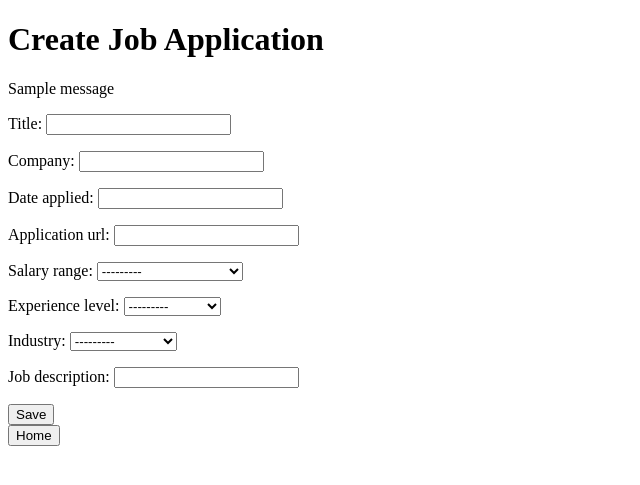
After one commit to zwa004/Job-Application-Project, a Django app: page /applications/new/ in a window 1280 px wide. The commit adds this page. Shown: the top 485 px of the page, without its empty margins (0-640 px from the left). Run offline with Django 4.2, Linux system fonts and the light colour scheme; tables that the repository leaves empty hold one stand-in row (values such as "Sample post"); one stand-in notice (Sample message) is shown.

Commit message:
- Added new file: job_app_tracker/forms.py - Added new file: job_app_tracker/migrations/0002_jobapp_industry_alter_jobapp_experience_level_and_more.py - Modified file: job_app_tracker/models.py - Added new file: job_app_tracker/static/job_app_tracker/styles.css - Modified file: job_app_tracker/templates/home.html - Added new file: job_app_tracker/templates/job_app_tracker/create_job_application.html - Added new file: job_app_tracker/templates/job_app_tracker/edit_job_application.html - Added new file: job_app_tracker/templates/job_app_tracker/job_application_list.html - Deleted file: job_app_tracker/templates/job_applications_list.html - Modified file: job_app_tracker/urls.py - Modified file: job_app_tracker/views.py - Modified file: settings_and_config/settings.py

```diff
--- /dev/null
+++ b/job_app_tracker/forms.py
@@ -0,0 +1,7 @@
+from django import forms
+from .models import JobApp
+
+class JobAppForm(forms.ModelForm):
+    class Meta:
+        model = JobApp
+        fields = ['title', 'company', 'date_applied', 'application_url', 'salary_range', 'experience_level', 'industry','job_description']
--- a/job_app_tracker/models.py
+++ b/job_app_tracker/models.py
@@ -6,9 +6,43 @@ class JobApp(models.Model):
     company = models.CharField(max_length=200)
     date_applied = models.DateField()
     application_url = models.CharField(max_length=200)
-    salary_range = models.CharField(max_length=200)
     experience_level = models.CharField(max_length=200)
     job_description = models.CharField(max_length=2000)
+    SALARY_CHOICES = [
+        ('<30000', 'Less than $30,000'),
+    ('30000-50000', '$30,000 - $50,000'),
+    ('50001-70000', '$50,001 - $70,000'),
+    ('70001-90000', '$70,001 - $90,000'),
+    ('90001-110000', '$90,001 - $110,000'),
+    ('110001-130000', '$110,001 - $130,000'),
+    ('130001-150000', '$130,001 - $150,000'),
+    ('>150000', 'More than $150,000'),
+    ]
+    salary_range = models.CharField(max_length=20, choices=SALARY_CHOICES)
+
+    EXPERIENCE_CHOICES = [
+        ('internship', 'Internship'),
+    ('entry', 'Entry Level'),
+    ('mid', 'Mid Level'),
+    ('senior', 'Senior Level'),
+    ('manager', 'Manager'),
+    ('director', 'Director'),
+    ('executive', 'Executive'),
+    ]
+    experience_level = models.CharField(max_length=10, choices=EXPERIENCE_CHOICES)
+
+    INDUSTRY_CHOICES = [
+        ('tech', 'Technology'),
+    ('finance', 'Finance'),
+    ('healthcare', 'Healthcare'),
+    ('education', 'Education'),
+    ('manufacturing', 'Manufacturing'),
+    ('retail', 'Retail'),
+    ('hospitality', 'Hospitality'),
+    ('government', 'Government'),
+    ('nonprofit', 'Non-Profit'),
+    ]
+    industry = models.CharField(max_length=20, choices=INDUSTRY_CHOICES)
 
     # Create string representation of data collected
     def __str__(self):
--- /dev/null
+++ b/job_app_tracker/static/job_app_tracker/styles.css
@@ -0,0 +1,8 @@
+.message {
+    animation: fadeout 3s forwards;
+}
+
+@keyframes fadeout {
+    from { opacity: 1; }
+    to { opacity: 0; }
+}
--- /dev/null
+++ b/job_app_tracker/templates/job_app_tracker/create_job_application.html
@@ -0,0 +1,23 @@
+{% load static %}
+<!DOCTYPE html>
+<html>
+<head>
+    <link rel="stylesheet" type="text/css" href="{% static 'job_app_tracker/styles.css' %}">
+</head>
+<body>
+    <h1>Create Job Application</h1>
+    {% for message in messages %}
+        <div>
+            {{ message }}
+        </div>
+    {% endfor %}
+    <form method="post">
+        {% csrf_token %}
+        {{ form.as_p }}
+        <button type="submit">Save</button>
+    </form>
+    <a href="{% url 'home' %}">
+        <button>Home</button>
+    </a>
+</body>
+</html>
--- a/job_app_tracker/templates/job_applications_list.html
+++ /dev/null
@@ -1,6 +0,0 @@
-<h2>Job Applications</h2>
-<ul>
-{% for application in applications %}
-    <li>{{ application.title }} at {{ application.company }}</li>
-{% endfor %}
-</ul>
--- a/job_app_tracker/urls.py
+++ b/job_app_tracker/urls.py
@@ -4,5 +4,8 @@ from . import views
 urlpatterns = [
     path('', views.home, name='home'),
     path('applications/', views.job_application_list, name='job_application_list'),
+    path('applications/new/', views.create_job_application, name='create_job_application'),
+    path('applications/<int:pk>/edit/', views.edit_job_application, name='edit_job_application'),
+    path('applications/<int:pk>/delete/', views.delete_job_application, name='delete_job_application'),
     # do not include 'job_app_tracker.urls' or 'settings_and_config.urls' here, as it would cause a circular include
 ]
--- a/job_app_tracker/views.py
+++ b/job_app_tracker/views.py
@@ -1,5 +1,7 @@
-from django.shortcuts import render
+from django.contrib import messages
+from django.shortcuts import render, redirect
 from .models import JobApp
+from .forms import JobAppForm
 
 def job_application_list(request):
     applications = JobApp.objects.all()
@@ -7,3 +9,33 @@ def job_application_list(request):
 
 def home(request):
     return render(request, 'home.html')
+
+def delete_job_application(request, pk):
+    application = JobApp.objects.get(id=pk)
+    application.delete()
+    return redirect('job_application_list')
+
+def create_job_application(request):
+    if request.method == 'POST':
+        form = JobAppForm(request.POST)
+        if form.is_valid():
+            form.save()
+            messages.success(request, 'Application successfully submitted.')
+            return redirect('job_application_list')
+        else:
+            messages.error(request, 'Application submission failed.')
+    else:
+        form = JobAppForm()
+
+    return render(request, 'job_app_tracker/create_job_application.html', {'form': form})
+
+def edit_job_application(request, pk):
+    application = JobApp.objects.get(pk=pk)
+    if request.method == "POST":
+        form = JobAppForm(request.POST, instance=application)
+        if form.is_valid():
+            form.save()
+            return redirect('job_application_list')
+    else:
+        form = JobAppForm(instance=application)
+    return render(request, 'job_app_tracker/edit_job_application.html', {'form': form})
--- a/settings_and_config/settings.py
+++ b/settings_and_config/settings.py
@@ -56,7 +56,7 @@ ROOT_URLCONF = 'settings_and_config.urls'
 TEMPLATES = [
     {
         "BACKEND": "django.template.backends.django.DjangoTemplates",
-        "DIRS": [],
+        "DIRS": [os.path.join(BASE_DIR, 'templates')],
         "APP_DIRS": True,
         "OPTIONS": {
             "context_processors": [
```
Also changed, not shown: job_app_tracker/templates/home.html (+7 -3 lines), job_app_tracker/templates/job_app_tracker/edit_job_application.html (added, +7 -0 lines), job_app_tracker/templates/job_app_tracker/job_application_list.html (added, +65 -0 lines), job_app_tracker/migrations/0002_jobapp_industry_alter_jobapp_experience_level_and_more.py (added).
